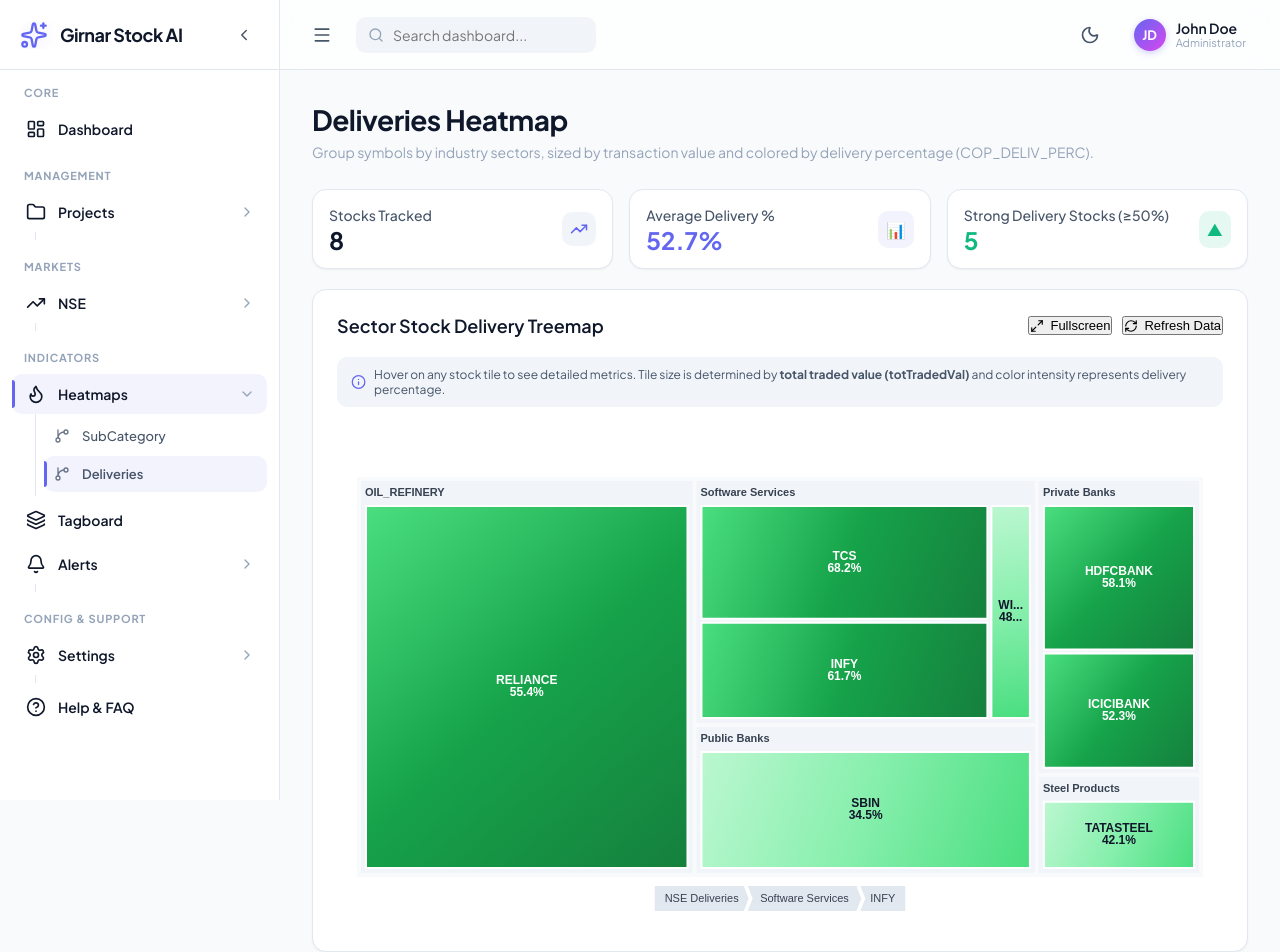
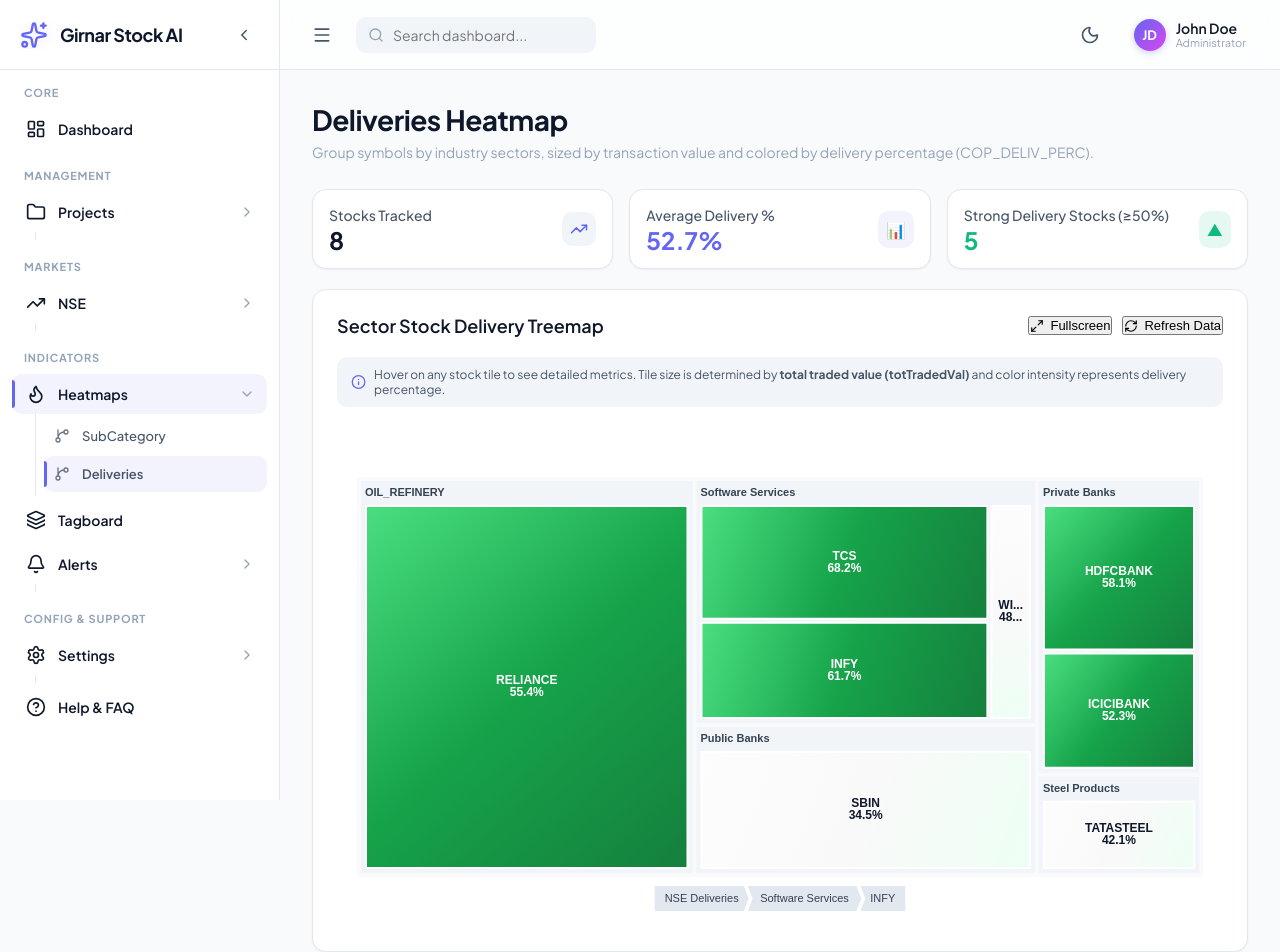
Before and after one commit to heminpanchal11/grnr-stck-ui, a React (Vite) app: page /indicators/heatmaps/deliveries in a window 1280 px wide. Shown: the top 952 px of the page. Built offline with nearby package versions, Linux system fonts and the light colour scheme; no server answers.

Commit message:
updated heatmap colors for deliveries

```diff
--- a/src/pages/Indicators/Heatmaps/Deliveries.tsx
+++ b/src/pages/Indicators/Heatmaps/Deliveries.tsx
@@ -184,11 +184,19 @@
 
   // Get color based on delivery percentage (COP_DELIV_PERC)
   const getTileColor = (deliveryPerc: number, isDark: boolean): any => {
+
+    if (deliveryPerc >= 90) {
+      return new echarts.graphic.LinearGradient(0, 0, 1, 1, [
+        { offset: 0, color: '#ff05da' }, // yellow-200
+        { offset: 0.5, color: '#f424fb' }, // yellow-400 (amber/golden)
+        { offset: 1, color: '#9a0dff' } // yellow-600 (darker gold)
+      ]);
+    }
     if (deliveryPerc >= 70) {
       return new echarts.graphic.LinearGradient(0, 0, 1, 1, [
-        { offset: 0, color: '#fef08a' }, // yellow-200
-        { offset: 0.5, color: '#fbbf24' }, // yellow-400 (amber/golden)
-        { offset: 1, color: '#d97706' } // yellow-600 (darker gold)
+        { offset: 0, color: '#0505ff' }, // yellow-200
+        { offset: 0.5, color: '#245dfb' }, // yellow-400 (amber/golden)
+        { offset: 1, color: '#9a0dff' } // yellow-600 (darker gold)
       ]);
     }
     if (deliveryPerc >= 50) {
@@ -200,9 +208,9 @@
     }
     if (deliveryPerc >= 30) {
       return new echarts.graphic.LinearGradient(0, 0, 1, 1, [
-        { offset: 0, color: '#bbf7d0' }, // green-200
-        { offset: 0.5, color: '#86efac' }, // green-300
-        { offset: 1, color: '#4ade80' } // green-400
+        { offset: 0, color: '#fdfdfd' }, // green-200
+        { offset: 0.5, color: '#f9f9f9' }, // green-300
+        { offset: 1, color: '#edfff4' } // green-400
       ]);
     }
     if (isDark) {
```
